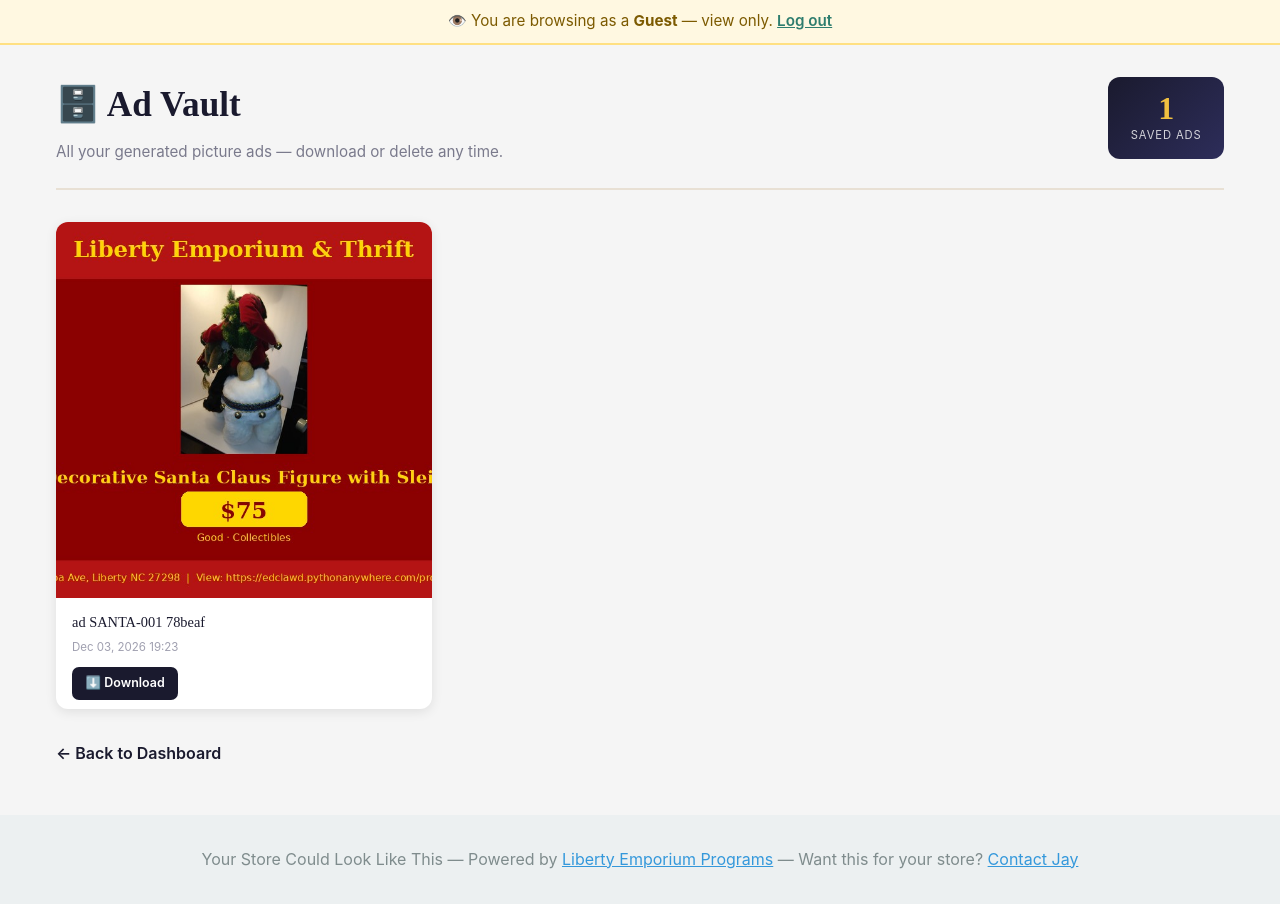
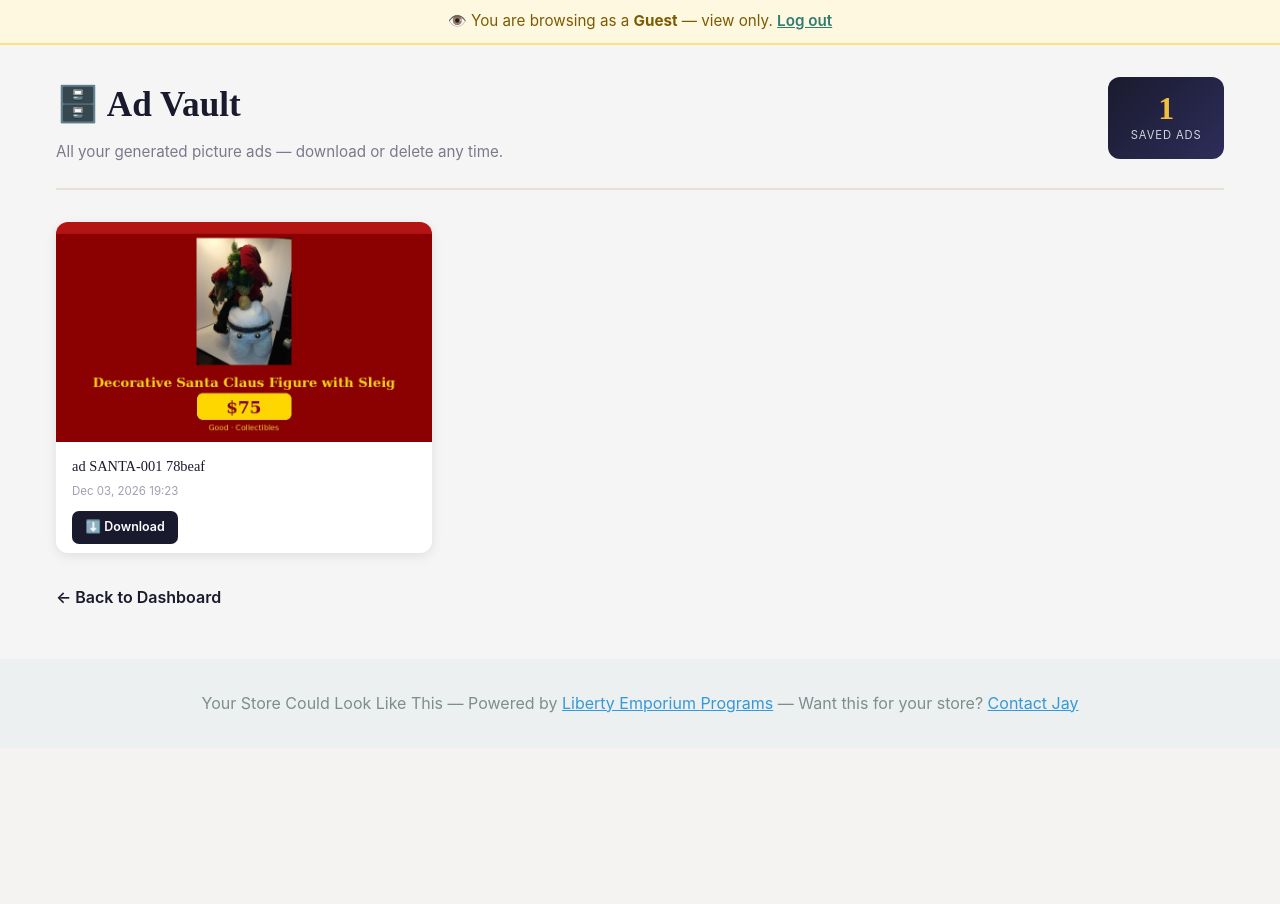
Before and after one commit to Liberty-Emporium/Liberty-Emporium-Inventory-App, a Flask app: page /ad-vault in a window 1280 px wide. Shown: the part 81-985 px from the top of the page. After the commit the page ends 794 px from the top, so only its background shows below. Run offline with Flask 3, Linux system fonts and the light colour scheme; the visitor is signed in with stand-in values (Sample User, id 1); some libraries are stand-ins or nearby versions.

Commit message:
fix: constrain ad vault card images to fixed height with object-fit cover

```diff
--- a/templates/ad_vault.html
+++ b/templates/ad_vault.html
@@ -9,7 +9,8 @@
   .vault-header p  { color:#7a7a8c; font-size:0.95rem; margin-top:0.4rem; }
   .vault-grid { display:grid; grid-template-columns:repeat(auto-fill,minmax(280px,1fr)); gap:1.25rem; }
   .vault-card { background:white; border-radius:12px; overflow:hidden; box-shadow:0 3px 12px rgba(0,0,0,0.09); }
-  .vault-card img { width:100%; display:block; aspect-ratio:1/1; object-fit:cover; }
+  .vault-card-img { width:100%; height:220px; overflow:hidden; background:#f0ede8; }
+  .vault-card-img img { width:100%; height:100%; object-fit:cover; display:block; }
   .vault-card-body { padding:0.8rem 1rem 0.6rem; }
   .vault-card-name { font-family:'Playfair Display',serif; font-size:0.9rem; color:#1a1a2e; white-space:nowrap; overflow:hidden; text-overflow:ellipsis; margin-bottom:0.25rem; }
   .vault-card-meta { font-size:0.72rem; color:#a0a0b0; margin-bottom:0.65rem; }
@@ -40,7 +41,9 @@
   {% for ad in ads %}
   <div class="vault-card" id="vault-card-{{ loop.index }}">
     <a href="/ads/{{ ad.filename }}" target="_blank">
-      <img src="/ads/{{ ad.filename }}" alt="{{ ad.display_name }}" loading="lazy">
+      <div class="vault-card-img">
+        <img src="/ads/{{ ad.filename }}" alt="{{ ad.display_name }}" loading="lazy">
+      </div>
     </a>
     <div class="vault-card-body">
       <div class="vault-card-name" title="{{ ad.display_name }}">{{ ad.display_name }}</div>
```
